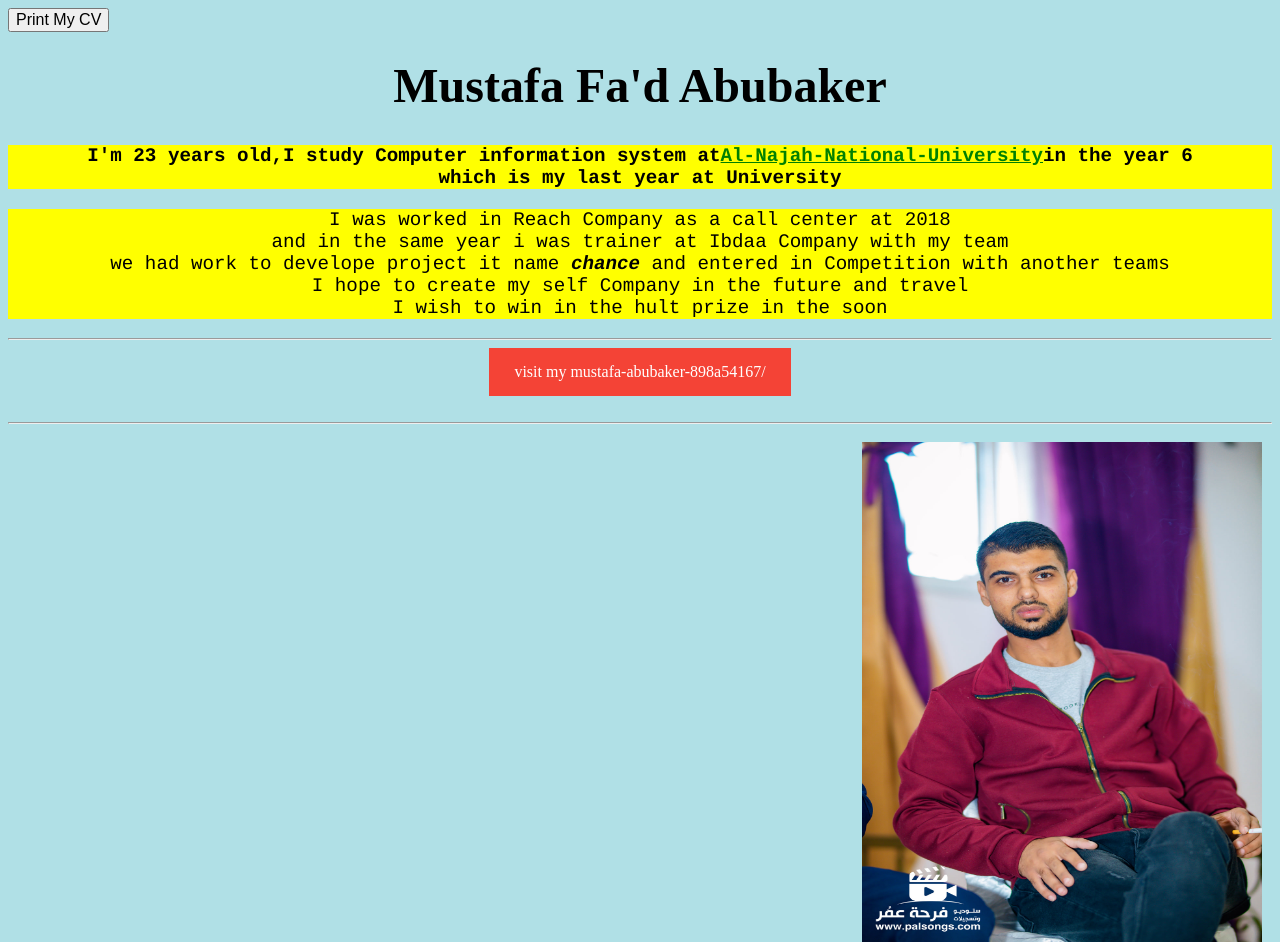
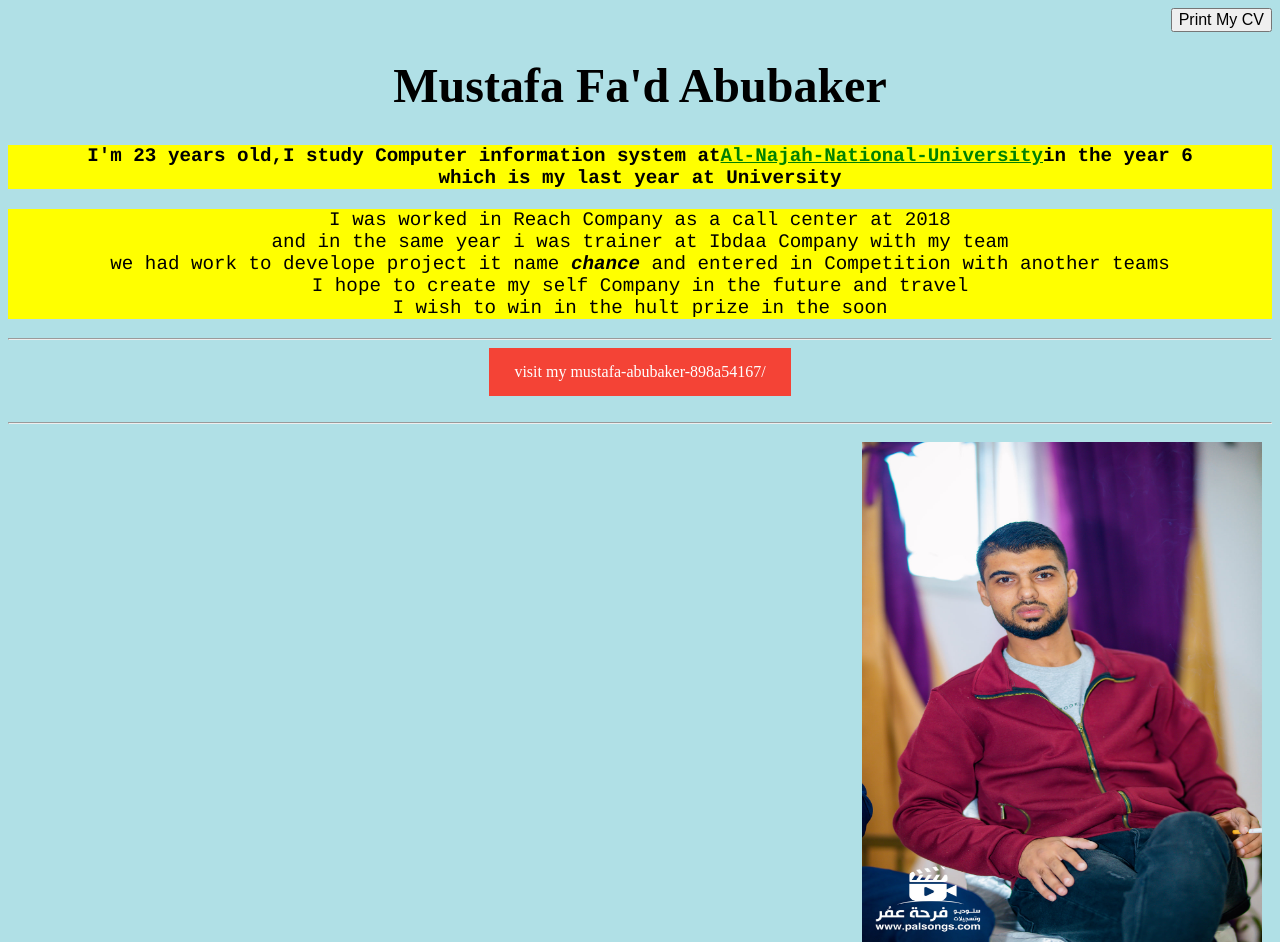
Before and after one commit to mustafa-4/mustafa-4.github.io, a plain HTML site: page index.html in a window 1280 px wide. Drawn offline with Linux system fonts and the light colour scheme.

Commit message:
Add files via upload

```diff
--- a/mystyles.css
+++ b/mystyles.css
@@ -28,7 +28,7 @@ a{
 background-color: #f44336;
   color: white;
   padding: 15px 25px;
-
+  text-align: right;
   text-decoration: none;
   display: inline-block;
 
@@ -44,6 +44,6 @@ font-style: italic;
 
 #dropbtn{
   font-size: 16px;
-  float: left;
+  float: right;
 
 }
```
